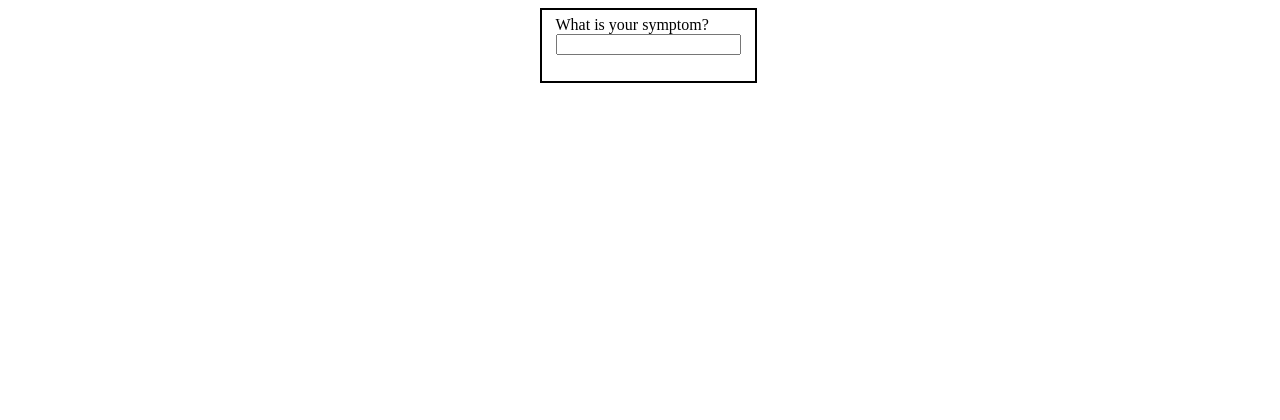
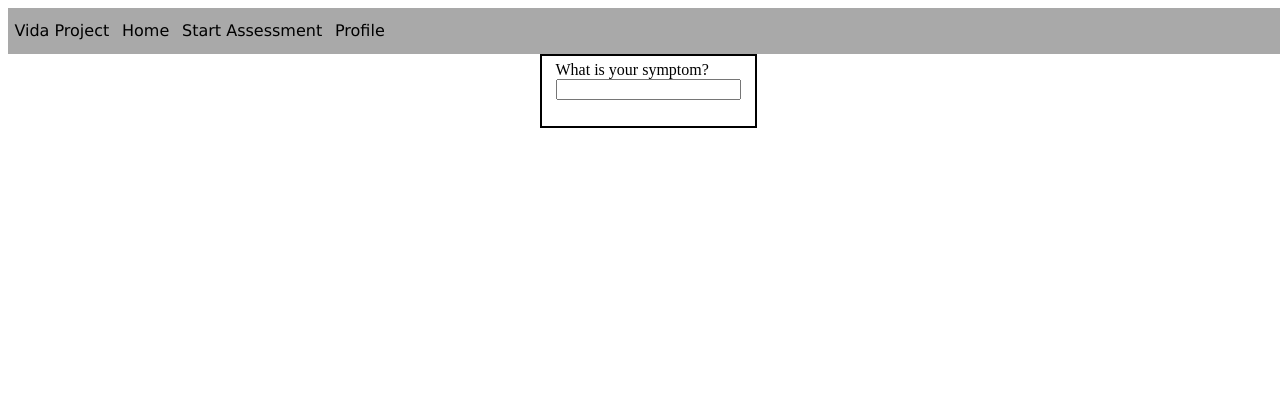
Before and after one commit to josearreluce/Vida-Project, a Flask app: page /assessment in a window 1280 px wide. Shown: the top 420 px of the page. Run offline with Flask 2, Linux system fonts and the light colour scheme.

Commit message:
modular nav

```diff
--- /dev/null
+++ b/static/styles/nav.css
@@ -0,0 +1,42 @@
+nav {
+    background-color: darkgrey;
+    overflow: hidden;
+    width: 100%;
+    z-index:1;
+}
+
+ul {
+    margin:0;
+    padding: 0;
+    overflow: hidden;
+    list-style-type: none;
+}
+
+li {
+    list-style: none;
+    float: left;
+    font-family: Geneva;
+    color: black;
+    text-align: center;
+    text-decoration: none;
+}
+
+li a {
+    padding: 0.4em 0.4em;
+    line-height: 33px;
+    float: left;
+    font-family: Geneva;
+    color: black;
+    text-align: center;
+    text-decoration: none;
+}
+
+li a:hover {
+    background-color: sienna;
+}
+
+#logo {
+    padding: 0.4em 0.4em;
+    line-height: 33px;
+
+}
--- a/templates/assessment.html
+++ b/templates/assessment.html
@@ -3,6 +3,7 @@
         <link rel= "stylesheet" type= "text/css" href= "{{ url_for('static',filename='styles/assessment.css') }}">
     </head>
     <body>
+        {% include 'nav.html' %}
         <main class="main">
             <div class="symptom-container">
                 <form>
--- /dev/null
+++ b/templates/nav.html
@@ -0,0 +1,13 @@
+<head>
+    <link rel= "stylesheet" type= "text/css" href= "{{ url_for('static',filename='styles/nav.css') }}">
+</head>
+<header>
+    <nav>
+        <ul>
+            <li id=logo> Vida Project </li>
+            <li> <a href="#"> Home </a></li>
+            <li> <a href="#"> Start Assessment </a></li>
+            <li> <a href="#"> Profile </a></li>
+        </ul>
+    </nav>
+</header>
```
Also changed, not shown: static/styles/home.css (+0 -42 lines).
